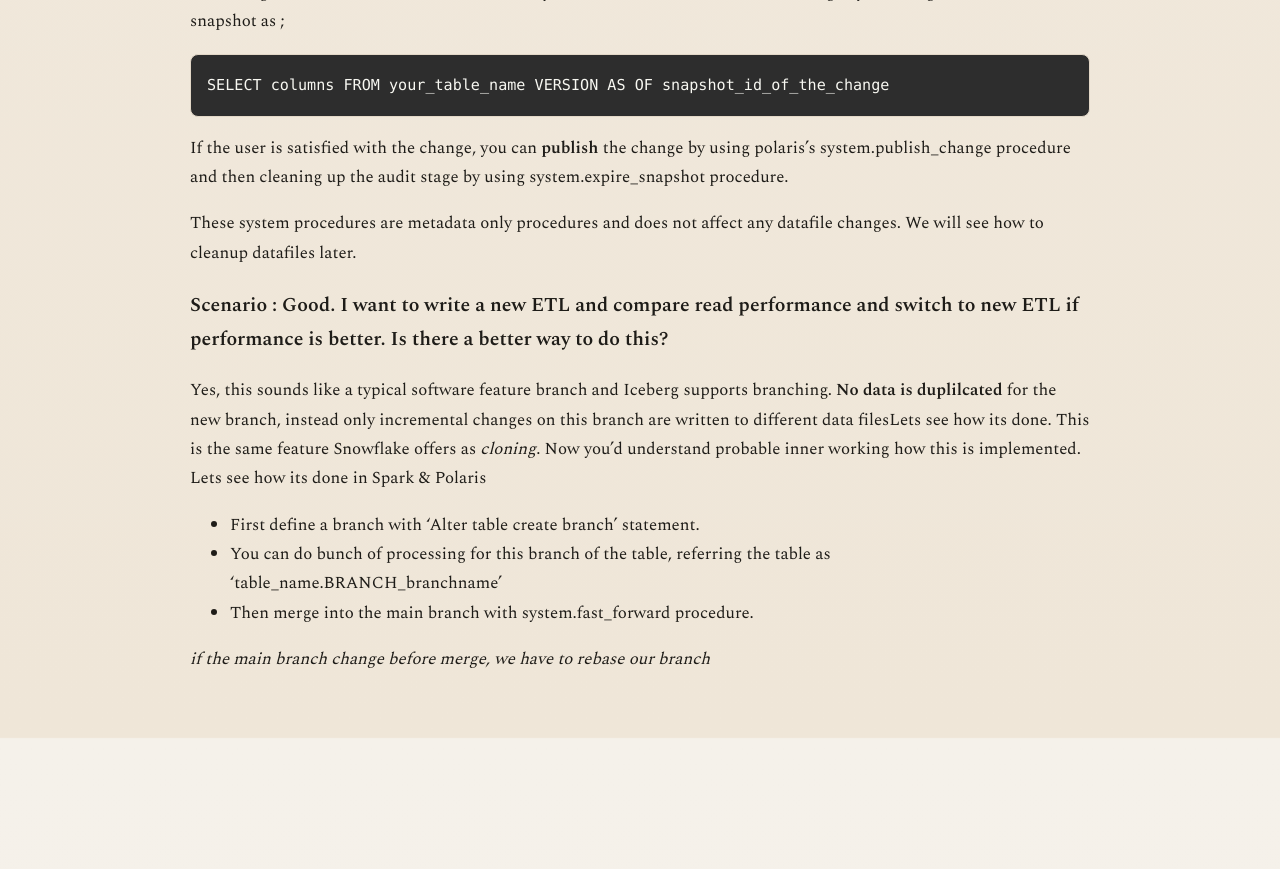
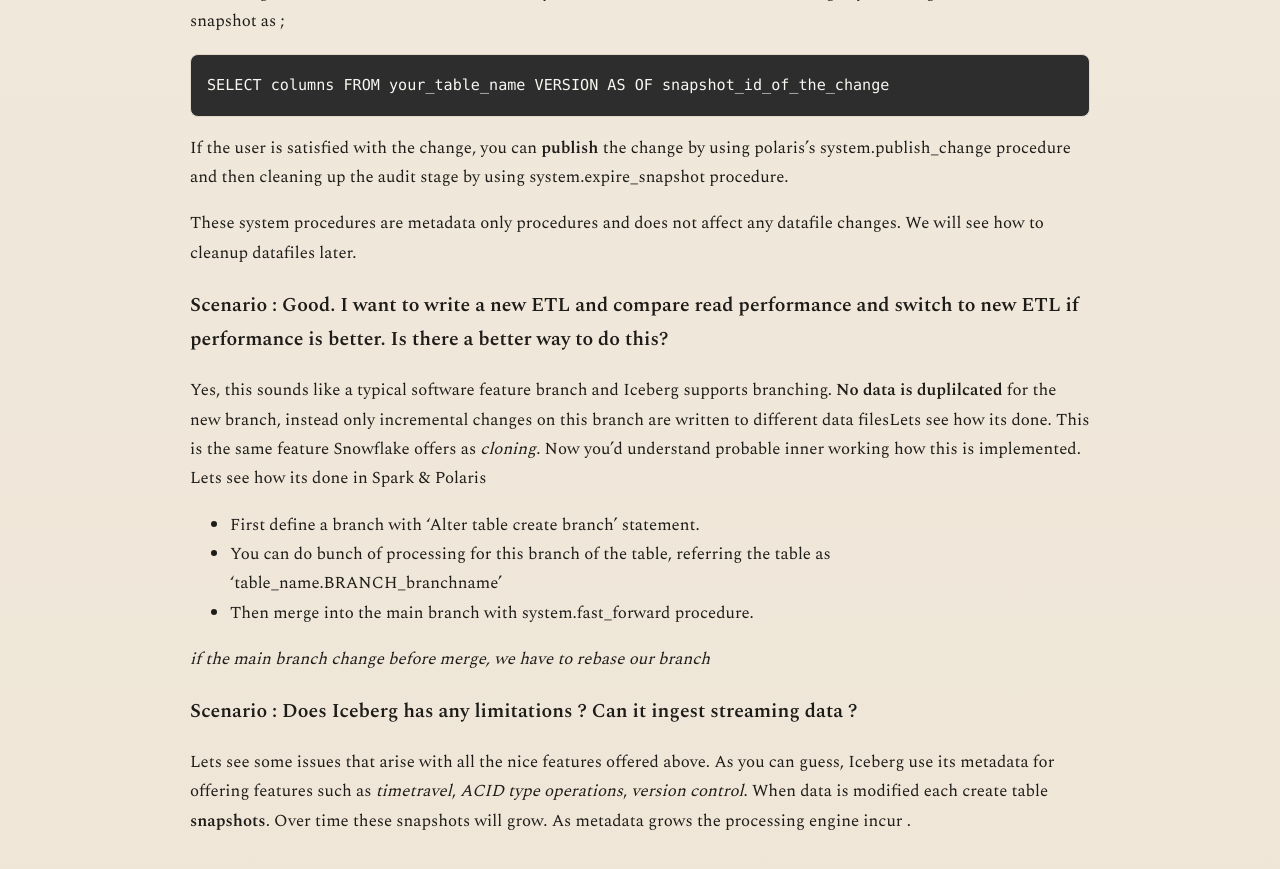
Before and after one commit to nilanka-weeraman/nilanka-weeraman.github.io, a Jekyll site: the page built from _posts/2023-04-30-opendatalake_with_iceberg.md, in a window 1280 px wide and 900 px high, scrolled down 4705 px. Shown: the top 869 px of the window. Built offline with Jekyll 4.4.1, drawn with Linux system fonts in a browser that asks for light colours; before the commit the page ends 5443 px from its top, so only the background shows below that.

Commit message:
continuation of iceberg

```diff
--- a/_posts/2023-04-30-opendatalake_with_iceberg.md
+++ b/_posts/2023-04-30-opendatalake_with_iceberg.md
@@ -138,3 +138,7 @@ Yes, this sounds like a typical software feature branch and Iceberg supports bra
 - Then merge into the main branch with system.fast_forward procedure.
 
 _if the main branch change before merge, we have to rebase our branch_
+
+### Scenario : Does Iceberg has any limitations ? Can it ingest streaming data ? {#ingestions}
+
+Lets see some issues that arise with all the nice features offered above. As you can guess, Iceberg use its metadata for offering features such as _timetravel_, _ACID type operations_, _version control_. When data is modified each create table **snapshots**. Over time these snapshots will grow. As metadata grows the processing engine incur .
```
